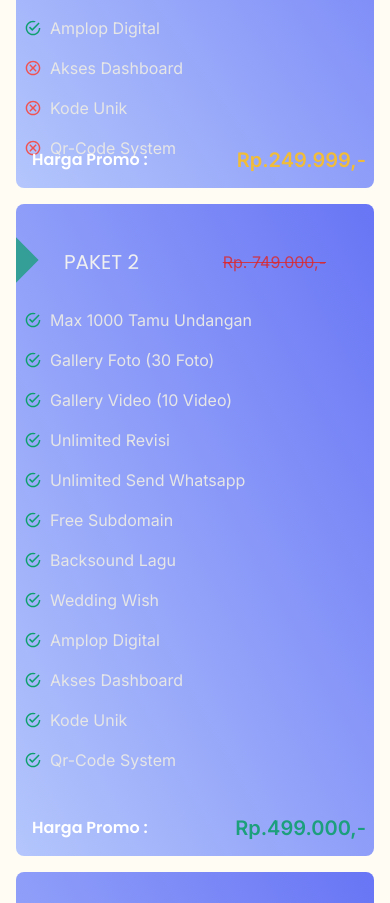
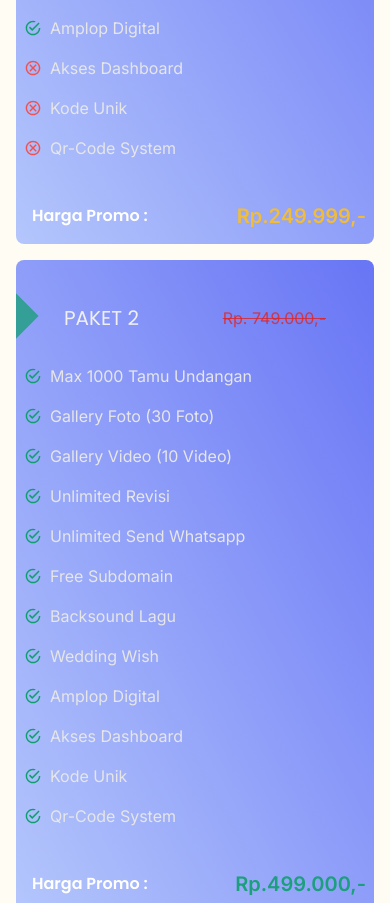
Before and after one commit to rickyzatnika/wedding-landing, a Next.js app: page / in a window 390 px wide. Shown: the part 4903-5806 px from the top of the page. Built offline with nearby package versions, Linux system fonts and the light colour scheme.

Commit message:
second commit update

```diff
--- a/components/PricingCard.jsx
+++ b/components/PricingCard.jsx
@@ -68,7 +68,7 @@ const PricingCard = () => {
                 <p className="capitalize text-[#e6e6e6]">Qr-code System</p>
               </div>
             </div>
-            <div className="absolute bottom-0 w-full p-2 flex items-center justify-between">
+            <div className="relative lg:absolute bottom-0 w-full p-2 flex items-center justify-between">
               <p className="p-2 text-white poppins font-semibold capitalize">
                 harga promo :
               </p>
```
